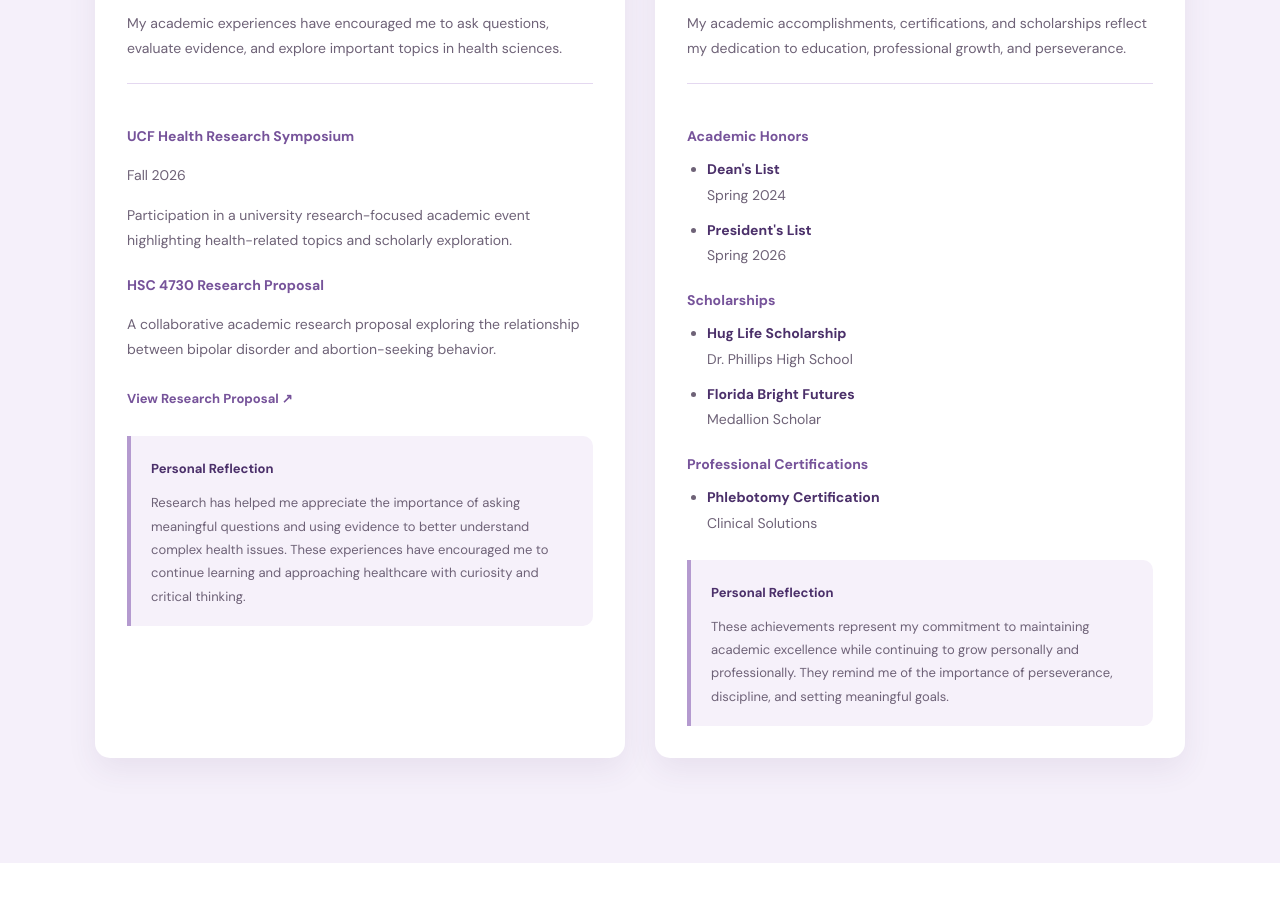
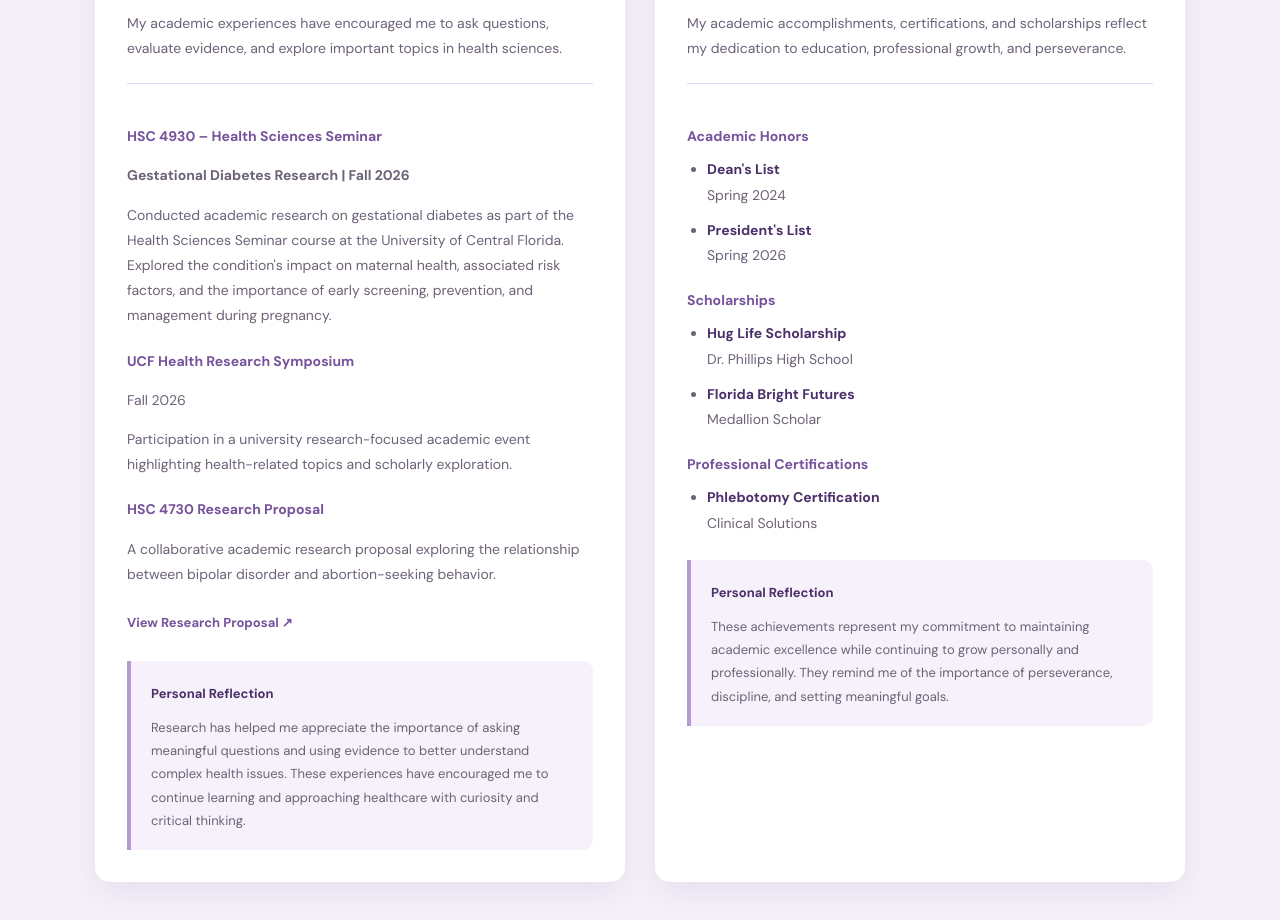
Before and after one commit to mathiasuito/sophia-eportfolio, a plain HTML site: page index.html in a window 1280 px wide. Shown: the part 3606-4526 px from the top of the page. Drawn offline with nearby package versions, Linux system fonts and the light colour scheme; a web font is replaced by a local one.

Commit message:
Add files via upload

```diff
--- a/index.html
+++ b/index.html
@@ -958,6 +958,21 @@
               </p>
 
               <div class="card-details">
+
+<h4>HSC 4930 – Health Sciences Seminar</h4>
+
+<p>
+  <strong>Gestational Diabetes Research | Fall 2026</strong>
+</p>
+
+<p>
+  Conducted academic research on gestational diabetes
+  as part of the Health Sciences Seminar course at
+  the University of Central Florida. Explored the
+  condition's impact on maternal health, associated
+  risk factors, and the importance of early screening,
+  prevention, and management during pregnancy.
+</p>
                 <h4>UCF Health Research Symposium</h4>
 
                 <p>
```
